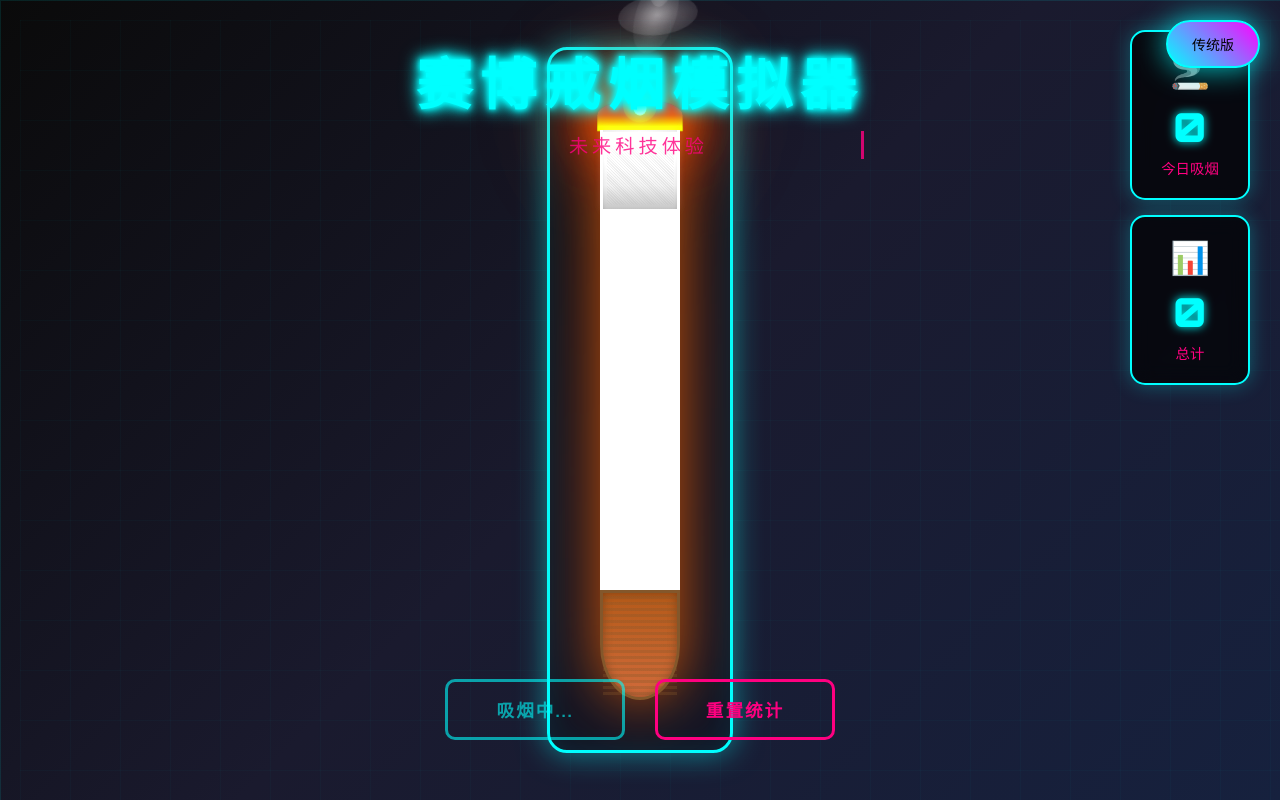
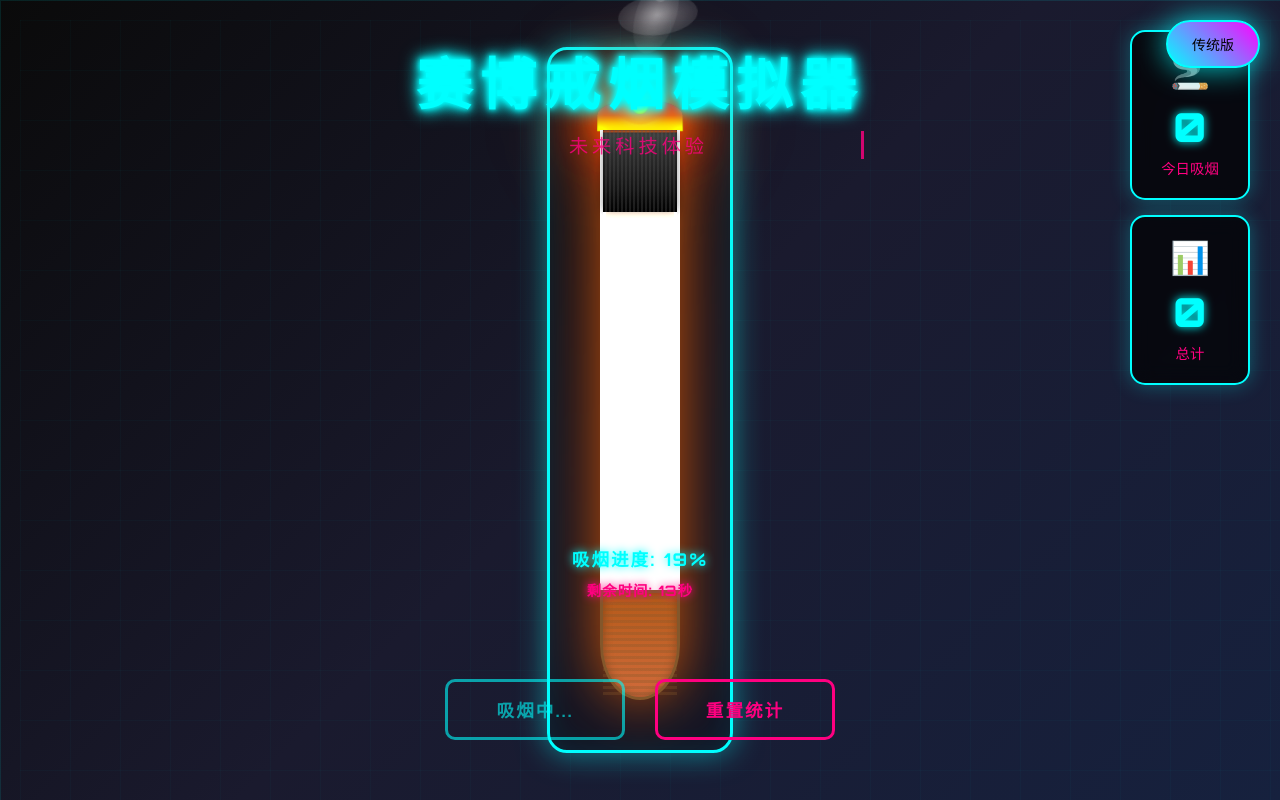
Before and after one commit to jianluo999/Cyber-Smoking-Simulator, a Vue app in the folder frontend/: page / in a window 1280 px wide. Both pictures are taken after a click on the element 640 px from the left and 322 px from the top of the page. Built offline with nearby package versions, Linux system fonts and the light colour scheme; no server answers.

Commit message:
11111111111111

```diff
--- a/frontend/src/views/CyberCigarette.vue
+++ b/frontend/src/views/CyberCigarette.vue
@@ -50,6 +50,14 @@
               <div class="cigarette-tobacco"></div>
               <!-- 灰烬层 -->
               <div class="cigarette-ash" :style="{ height: ashProgress + '%' }"></div>
+              <!-- 内部进度条 -->
+              <div class="internal-progress" v-if="isSmoking">
+                <div class="progress-fill" :style="{ height: (100 - smokingProgress) + '%' }"></div>
+                <div class="progress-info">
+                  <div class="progress-percentage">{{ Math.round(smokingProgress) }}%</div>
+                  <div class="progress-timer">{{ timeRemaining }}s</div>
+                </div>
+              </div>
             </div>
             <!-- 过滤嘴 -->
             <div class="cigarette-filter">
@@ -91,8 +99,13 @@
         </div>
       </div>
 
-
     </div>
+
+     <!-- 吸烟进度条 -->
+     <div class="smoking-progress" v-if="isSmoking" :class="progressClass">
+        <div class="progress-text">{{ themeConfig.progressText }}: {{ Math.round(smokingProgress) }}%</div>
+        <div class="progress-time">{{ themeConfig.timeRemaining }}: {{ timeRemaining }}秒</div>
+      </div>
 
     <!-- 控制面板 -->
     <div class="control-panel">
@@ -123,6 +136,8 @@ export default {
     const smokeWisps = ref([])
     const currentTheme = ref('cyber')
     const ashProgress = ref(0) // 灰烬进度 0-100%
+    const smokingProgress = ref(0)
+    const timeRemaining = ref(0)
 
     const stats = reactive({
       todaySmokes: 0,
@@ -132,6 +147,7 @@ export default {
     let smokeInterval = null
     let streamInterval = null
     let wispInterval = null
+    let progressInterval = null
     let animationFrame = null
     let smokingDuration = 15 // 吸烟总时长（秒）
 
@@ -143,7 +159,9 @@ export default {
         hintText: '点击香烟开始模拟吸烟',
         startText: '开始吸烟',
         smokingText: '吸烟中...',
-        resetText: '重置统计'
+        resetText: '重置统计',
+        progressText: '吸烟进度',
+        timeRemaining: '剩余时间'
       },
       traditional: {
         title: '戒烟助手',
@@ -151,7 +169,9 @@ export default {
         hintText: '点击香烟体验吸烟感受',
         startText: '体验吸烟',
         smokingText: '体验中...',
-        resetText: '清空记录'
+        resetText: '清空记录',
+        progressText: '体验进度',
+        timeRemaining: '剩余时间'
       }
     }
 
@@ -182,6 +202,11 @@ export default {
     const buttonClass = computed(() => ({
       'cyber-button': currentTheme.value === 'cyber',
       'traditional-button': currentTheme.value === 'traditional'
+    }))
+
+    const progressClass = computed(() => ({
+      'cyber-progress': currentTheme.value === 'cyber',
+      'traditional-progress': currentTheme.value === 'traditional'
     }))
 
 
@@ -249,6 +274,8 @@ export default {
 
       isSmoking.value = true
       ashProgress.value = 0
+      smokingProgress.value = 0
+      timeRemaining.value = smokingDuration
       smokeParticles.value = []
       smokeStreams.value = []
       smokeWisps.value = []
@@ -295,18 +322,21 @@ export default {
         }
       }, 500)
 
-      // 灰烬进度更新
+      // 进度和灰烬更新
       const startTime = Date.now()
-      const ashInterval = setInterval(() => {
+      const progressInterval = setInterval(() => {
         const elapsed = (Date.now() - startTime) / 1000
         const progress = Math.min((elapsed / smokingDuration) * 100, 100)
-
+        const remaining = Math.max(smokingDuration - elapsed, 0)
+
+        smokingProgress.value = progress
+        timeRemaining.value = Math.ceil(remaining)
         ashProgress.value = progress
 
         if (progress >= 100) {
-          clearInterval(ashInterval)
+          clearInterval(progressInterval)
         }
-      }, 200)
+      }, 100)
 
       // 记录吸烟数据
       try {
@@ -322,6 +352,8 @@ export default {
       setTimeout(() => {
         isSmoking.value = false
         ashProgress.value = 0
+        smokingProgress.value = 0
+        timeRemaining.value = 0
         smokeParticles.value = []
         smokeStreams.value = []
         smokeWisps.value = []
@@ -338,6 +370,9 @@ export default {
           clearInterval(wispInterval)
           wispInterval = null
         }
+        if (progressInterval) {
+          clearInterval(progressInterval)
+        }
         loadStats()
       }, smokingDuration * 1000)
     }
@@ -388,11 +423,14 @@ export default {
       currentTheme,
       themeConfig,
       ashProgress,
+      smokingProgress,
+      timeRemaining,
       titleClass,
       subtitleClass,
       hintClass,
       indicatorClass,
       buttonClass,
+      progressClass,
       smoke,
       resetStats,
       toggleTheme
@@ -592,9 +630,120 @@ export default {
 
 .traditional-indicator .ripple:nth-child(3) {
   animation: traditionalPulse 2s infinite 1s;
-}
-
-
+  }
+
+/* 进度条样式 */
+.smoking-progress {
+  position: absolute;
+  bottom: 200px;
+  left: 50%;
+  transform: translateX(-50%);
+  width: 400px;
+  max-width: 90%;
+  z-index: 20;
+  text-align: center;
+}
+
+.progress-container {
+  width: 100%;
+  height: 12px;
+  background: rgba(0, 0, 0, 0.3);
+  border-radius: 6px;
+  overflow: hidden;
+  border: 2px solid var(--cyber-cyan);
+  box-shadow: 0 0 20px rgba(0, 255, 255, 0.3);
+  margin-bottom: 15px;
+  position: relative;
+}
+
+.progress-bar {
+  height: 100%;
+  background: linear-gradient(90deg, var(--cyber-cyan), var(--cyber-pink));
+  border-radius: 4px;
+  transition: width 0.3s ease;
+  position: relative;
+  overflow: hidden;
+}
+
+.progress-bar::before {
+  content: '';
+  position: absolute;
+  top: 0;
+  left: 0;
+  right: 0;
+  bottom: 0;
+  background: linear-gradient(90deg,
+    transparent,
+    rgba(255, 255, 255, 0.3),
+    transparent
+  );
+  animation: progressShine 2s infinite;
+}
+
+@keyframes progressShine {
+  0% { transform: translateX(-100%); }
+  100% { transform: translateX(100%); }
+}
+
+.progress-text {
+  color: var(--cyber-cyan);
+  font-size: 1.1rem;
+  font-weight: 700;
+  margin-bottom: 8px;
+  text-shadow: 0 0 10px var(--cyber-cyan);
+  text-transform: uppercase;
+  letter-spacing: 2px;
+}
+
+.progress-time {
+  color: var(--cyber-pink);
+  font-size: 0.9rem;
+  font-weight: 600;
+  text-shadow: 0 0 8px var(--cyber-pink);
+  text-transform: uppercase;
+  letter-spacing: 1px;
+}
+
+/* 传统主题进度条 */
+.traditional-progress {
+  background: rgba(255, 255, 255, 0.95);
+  border: 2px solid #8b4513;
+  border-radius: 12px;
+  padding: 20px;
+  box-shadow: 0 8px 25px rgba(139, 69, 19, 0.2);
+  backdrop-filter: blur(10px);
+}
+
+.traditional-progress .progress-container {
+  background: rgba(139, 69, 19, 0.2);
+  border: 2px solid #8b4513;
+  box-shadow: 0 2px 10px rgba(139, 69, 19, 0.3);
+}
+
+.traditional-progress .progress-bar {
+  background: linear-gradient(90deg, #daa520, #b8860b);
+  box-shadow: 0 0 10px rgba(218, 165, 32, 0.5);
+}
+
+.traditional-progress .progress-text {
+  color: #2d2d2d;
+  font-family: 'Microsoft YaHei', '微软雅黑', sans-serif;
+  font-size: 1.2rem;
+  font-weight: 700;
+  text-shadow: 1px 1px 3px rgba(139, 69, 19, 0.3);
+  text-transform: none;
+  letter-spacing: 1px;
+}
+
+.traditional-progress .progress-time {
+  color: #8b4513;
+  font-family: 'Microsoft YaHei', '微软雅黑', sans-serif;
+  font-size: 1rem;
+  font-weight: 600;
+  text-shadow: 1px 1px 2px rgba(139, 69, 19, 0.2);
+  text-transform: none;
+  letter-spacing: 0.5px;
+}
 
 .cyber-cigarette-container {
   position: relative;
@@ -794,33 +943,37 @@ export default {
 .cigarette-tip.burning {
   background: linear-gradient(180deg, #ff0000, #ff4000, #ffff00);
   box-shadow:
-    0 0 30px #ff4000,
-    0 0 50px #ff4000,
-    0 0 70px #ff4000,
-    0 0 90px #ff2000;
+    0 0 20px #ff4000,
+    0 0 40px #ff4000,
+    0 0 60px #ff4000,
+    0 0 80px #ff2000;
   animation: burning 0.5s infinite alternate;
 }
 
 .fire-core {
   position: absolute;
-  width: 12px;
-  height: 12px;
-  background: #ffffff;
+  width: 16px;
+  height: 16px;
+  background: radial-gradient(circle, #ffffff 0%, #ffff00 40%, #ff8800 80%, transparent 100%);
   border-radius: 50%;
-  top: 30%;
+  top: 20%;
   left: 50%;
   transform: translate(-50%, -50%);
-  box-shadow: 0 0 15px #ffffff;
+  box-shadow: 0 0 20px #ffffff;
   animation: fireCore 0.3s infinite alternate;
 }
 
 .fire-glow {
   position: absolute;
-  width: 40px;
-  height: 40px;
-  background: radial-gradient(circle, rgba(255, 255, 0, 0.8), transparent);
+  width: 60px;
+  height: 60px;
+  background: radial-gradient(circle,
+    rgba(255, 255, 0, 0.8) 0%,
+    rgba(255, 170, 0, 0.6) 30%,
+    rgba(255, 100, 0, 0.4) 60%,
+    transparent 100%);
   border-radius: 50%;
-  top: 20%;
+  top: 0%;
   left: 50%;
   transform: translate(-50%, -50%);
   animation: fireGlow 0.7s infinite alternate;
@@ -874,13 +1027,14 @@ export default {
   top: 0;
   left: 0;
   right: 0;
-  background: linear-gradient(180deg, #ddd 0%, #ccc 30%, #bbb 70%, #999 100%);
+  background: linear-gradient(180deg, #333 0%, #222 30%, #111 70%, #000 100%);
   border-radius: 0;
-  transition: height 0.5s ease;
+  transition: height 0.3s ease-out;
   z-index: 5;
   box-shadow:
-    inset 0 2px 4px rgba(0, 0, 0, 0.1),
-    0 0 8px rgba(153, 153, 153, 0.3);
+    inset 0 2px 4px rgba(0, 0, 0, 0.3),
+    0 0 10px rgba(0, 0, 0, 0.5);
+  animation: ashBurn 0.5s ease-out;
 }
 
 .cigarette-ash::before {
@@ -889,31 +1043,48 @@ export default {
   top: 0;
   left: 0;
   right: 0;
-  height: 2px;
-  background: linear-gradient(90deg, #888, #aaa, #888);
-  animation: ashGlow 2s infinite alternate;
+  height: 3px;
+  background: linear-gradient(90deg, #ff4500, #ff6500, #ff4500);
+  animation: ashGlow 1.5s infinite alternate;
+  border-radius: 2px;
 }
 
 .cigarette-ash::after {
   content: '';
   position: absolute;
-  top: 50%;
-  left: 50%;
-  transform: translate(-50%, -50%);
-  width: 90%;
-  height: 90%;
+  top: 0;
+  left: 0;
+  right: 0;
+  bottom: 0;
   background: repeating-linear-gradient(
-    45deg,
+    90deg,
     transparent,
-    transparent 1px,
-    rgba(136, 136, 136, 0.2) 1px,
-    rgba(136, 136, 136, 0.2) 2px
+    transparent 2px,
+    rgba(68, 68, 68, 0.3) 2px,
+    rgba(68, 68, 68, 0.3) 4px
   );
 }
 
 @keyframes ashGlow {
-  0% { opacity: 0.3; }
-  100% { opacity: 0.7; }
+  0% {
+    opacity: 0.8;
+    transform: scaleY(1);
+  }
+  100% {
+    opacity: 0.4;
+    transform: scaleY(0.8);
+  }
+}
+
+@keyframes ashBurn {
+  0% {
+    opacity: 0;
+    transform: scaleY(0);
+  }
+  100% {
+    opacity: 1;
+    transform: scaleY(1);
+  }
 }
 
 .cigarette-filter {
@@ -992,19 +1163,27 @@ export default {
 
 @keyframes smokeStreamRise {
   0% {
-    transform: translateY(0) scale(0.3) rotate(0deg);
+    transform: translateY(0) scale(0.3) rotate(0deg) translateX(0);
     opacity: 0.9;
   }
-  30% {
-    transform: translateY(-120px) scale(0.8) rotate(15deg);
+  20% {
+    transform: translateY(-80px) scale(0.6) rotate(18deg) translateX(5px);
+    opacity: 0.8;
+  }
+  40% {
+    transform: translateY(-160px) scale(1) rotate(36deg) translateX(-8px);
     opacity: 0.7;
   }
   60% {
-    transform: translateY(-240px) scale(1.2) rotate(30deg);
+    transform: translateY(-240px) scale(1.4) rotate(54deg) translateX(12px);
     opacity: 0.5;
   }
+  80% {
+    transform: translateY(-320px) scale(1.7) rotate(72deg) translateX(-15px);
+    opacity: 0.3;
+  }
   100% {
-    transform: translateY(-360px) scale(1.8) rotate(45deg);
+    transform: translateY(-400px) scale(2) rotate(90deg) translateX(20px);
     opacity: 0;
   }
 }
@@ -1046,23 +1225,35 @@ export default {
 
 @keyframes smokeParticleRise {
   0% {
-    transform: translateY(0) scale(0.4) rotate(0deg);
+    transform: translateY(0) scale(0.4) rotate(0deg) translateX(0);
     opacity: 0.8;
   }
-  25% {
-    transform: translateY(-80px) scale(0.7) rotate(90deg);
+  15% {
+    transform: translateY(-60px) scale(0.6) rotate(54deg) translateX(8px);
+    opacity: 0.75;
+  }
+  30% {
+    transform: translateY(-120px) scale(0.8) rotate(108deg) translateX(-12px);
     opacity: 0.7;
   }
-  50% {
-    transform: translateY(-160px) scale(1) rotate(180deg);
+  45% {
+    transform: translateY(-180px) scale(1) rotate(162deg) translateX(18px);
     opacity: 0.6;
   }
+  60% {
+    transform: translateY(-240px) scale(1.2) rotate(216deg) translateX(-25px);
+    opacity: 0.5;
+  }
   75% {
-    transform: translateY(-240px) scale(1.3) rotate(270deg);
+    transform: translateY(-300px) scale(1.4) rotate(270deg) translateX(30px);
     opacity: 0.4;
   }
+  90% {
+    transform: translateY(-360px) scale(1.6) rotate(324deg) translateX(-35px);
+    opacity: 0.2;
+  }
   100% {
-    transform: translateY(-320px) scale(1.6) rotate(360deg);
+    transform: translateY(-420px) scale(1.8) rotate(360deg) translateX(40px);
     opacity: 0;
   }
 }
@@ -1095,27 +1286,43 @@ export default {
 
 @keyframes smokeWispRise {
   0% {
-    transform: translateY(0) scale(0.5) rotate(0deg) skew(0deg);
+    transform: translateY(0) scale(0.5) rotate(0deg) skew(0deg) translateX(0);
     opacity: 0.7;
   }
-  20% {
-    transform: translateY(-80px) scale(0.8) rotate(30deg) skew(10deg);
+  12% {
+    transform: translateY(-60px) scale(0.7) rotate(25deg) skew(8deg) translateX(6px);
+    opacity: 0.65;
+  }
+  24% {
+    transform: translateY(-120px) scale(0.9) rotate(50deg) skew(16deg) translateX(-10px);
     opacity: 0.6;
   }
-  40% {
-    transform: translateY(-160px) scale(1.1) rotate(60deg) skew(20deg);
+  36% {
+    transform: translateY(-180px) scale(1.1) rotate(75deg) skew(24deg) translateX(15px);
+    opacity: 0.55;
+  }
+  48% {
+    transform: translateY(-240px) scale(1.3) rotate(100deg) skew(32deg) translateX(-20px);
     opacity: 0.5;
   }
   60% {
-    transform: translateY(-240px) scale(1.4) rotate(90deg) skew(30deg);
+    transform: translateY(-300px) scale(1.5) rotate(125deg) skew(40deg) translateX(25px);
     opacity: 0.4;
   }
-  80% {
-    transform: translateY(-320px) scale(1.7) rotate(120deg) skew(40deg);
+  72% {
+    transform: translateY(-360px) scale(1.7) rotate(150deg) skew(48deg) translateX(-30px);
+    opacity: 0.3;
+  }
+  84% {
+    transform: translateY(-420px) scale(1.9) rotate(175deg) skew(56deg) translateX(35px);
     opacity: 0.2;
   }
+  96% {
+    transform: translateY(-480px) scale(2.1) rotate(200deg) skew(64deg) translateX(-40px);
+    opacity: 0.1;
+  }
   100% {
-    transform: translateY(-400px) scale(2) rotate(150deg) skew(50deg);
+    transform: translateY(-520px) scale(2.3) rotate(225deg) skew(70deg) translateX(45px);
     opacity: 0;
   }
 }
```
